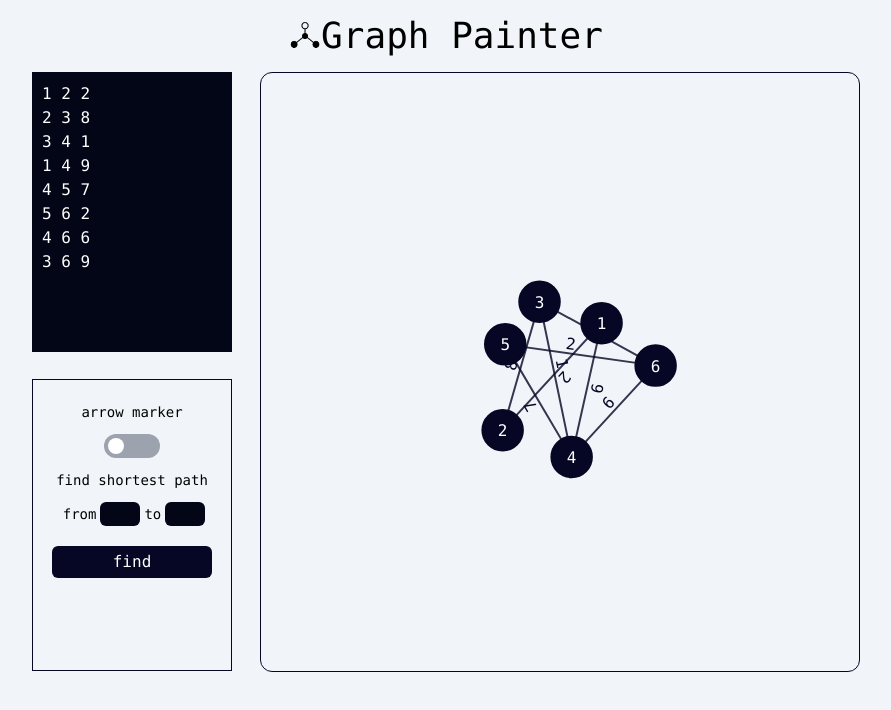
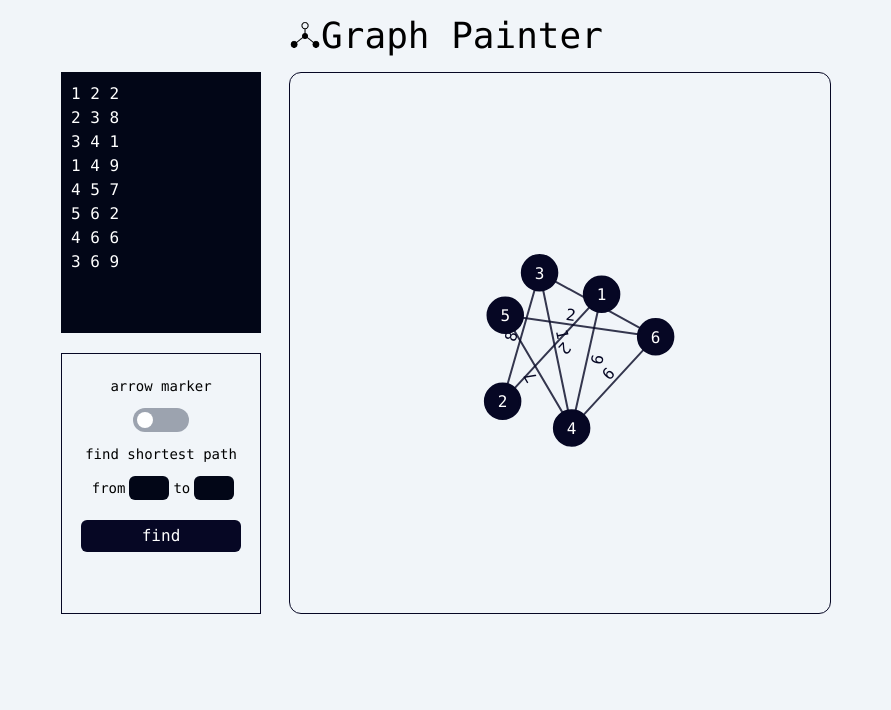
Before and after one commit to dkpark10/GraphDrawer, a React app: page / in a window 1280 px wide. Shown: the top 710 px of the page, without its empty margins (194-1085 px from the left). Built offline with nearby package versions, Linux system fonts and the light colour scheme.

Commit message:
style: 사이즈 조절

```diff
--- a/src/App.tsx
+++ b/src/App.tsx
@@ -15,12 +15,12 @@ export default function App() {
           Graph Painter
         </h1>
       </header>
-      <section className="w-full space-x-7 flex justify-center min-w-[1000px] h-[700px] m-auto">
-        <aside>
+      <section className="w-full space-x-7 flex justify-center min-w-[1000px] h-[542px] m-auto">
+        <aside className="flex flex-col content-between justify-between">
           <Textarea />
           <Config />
         </aside>
-        <main className="w-[600px] h-[600px] border border-main-color rounded-xl">
+        <main className="w-[542px] h-[100%] border border-main-color rounded-xl">
           <Main />
         </main>
       </section>
--- a/src/components/atoms/TextArea.tsx
+++ b/src/components/atoms/TextArea.tsx
@@ -20,7 +20,7 @@ export default function TextArea(): JSX.Element {
 
   return (
     <textarea
-      className="resize-none w-[200px] h-[40%] p-2.5 text-white bg-slate-950"
+      className="resize-none w-[200px] h-[50%] p-2.5 text-white bg-slate-950"
       value={textAreaValue}
       onChange={(e) => {
         setTextAreaValue(e.target.value);
--- a/src/components/molecules/Config.tsx
+++ b/src/components/molecules/Config.tsx
@@ -52,7 +52,7 @@ export default function Config() {
   };
 
   return (
-    <div className="mt-[20px] w-[200px] h-[292px] p-2.5 flex items-center border border-main-color flex-col">
+    <div className="mt-[20px] w-[200px] h-[50%] p-2.5 flex items-center border border-main-color flex-col">
       <div className="m-3 text-sm">arrow marker</div>
       <Switch
         checked={isArrow}
--- a/src/components/molecules/Main.tsx
+++ b/src/components/molecules/Main.tsx
@@ -13,8 +13,8 @@ import { isShortestEdge } from '@/services';
 type DragEvent = D3DragEvent<Element, SimulationNodeDatum, SimulationNodeDatum>;
 
 const arrowMarkId = 'arrow';
-const WIDTH = 600;
-const HEIGHT = 600;
+const WIDTH = 542;
+const HEIGHT = 542;
 
 /** @todo 선언형으로 바꿔보자.. */
 export default function App() {
@@ -38,10 +38,10 @@ export default function App() {
       .append('marker')
       .attr('id', arrowMarkId)
       .attr('viewBox', '0 0 10 10')
-      .attr('refX', 23)
+      .attr('refX', 24)
       .attr('refY', 5)
-      .attr('markerWidth', 8)
-      .attr('markerHeight', 8)
+      .attr('markerWidth', 6)
+      .attr('markerHeight', 6)
       .attr('orient', 'auto-start-reverse');
 
     const marker = d3.select(`#${arrowMarkId}`);
@@ -68,7 +68,7 @@ export default function App() {
       .append('g')
       .attr('class', 'pointer-events-none')
       .attr('fill', MAIN_COLOR)
-      .attr('fontSize', 14)
+      .attr('fontSize', 12)
       .selectAll('.cost-text')
       .data(links)
       .join('text')
@@ -92,7 +92,7 @@ export default function App() {
       .selectAll('circle')
       .data(nodes)
       .join('circle')
-      .attr('r', 20)
+      .attr('r', 17.5)
       .on('mouseenter', function hover() {
         d3.select(this).attr('fill', SECOND_COLOR);
       })
```
